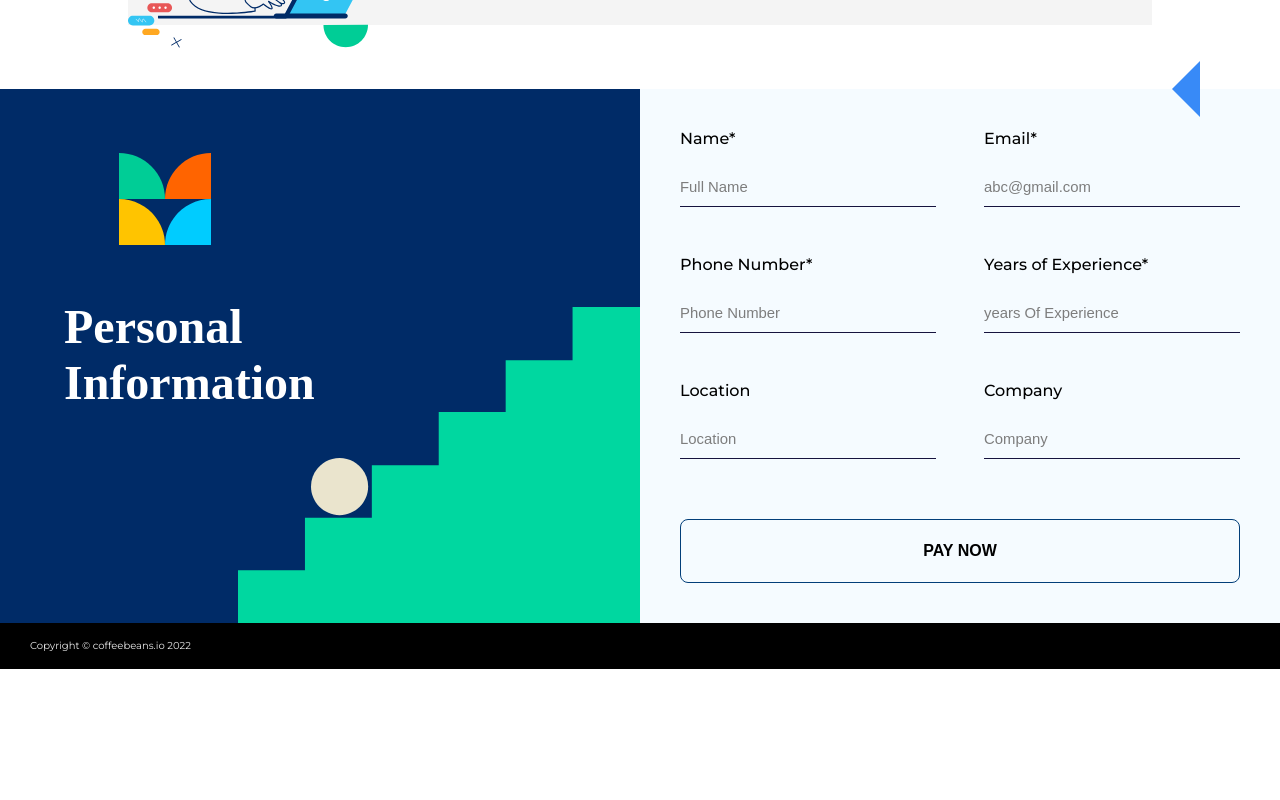
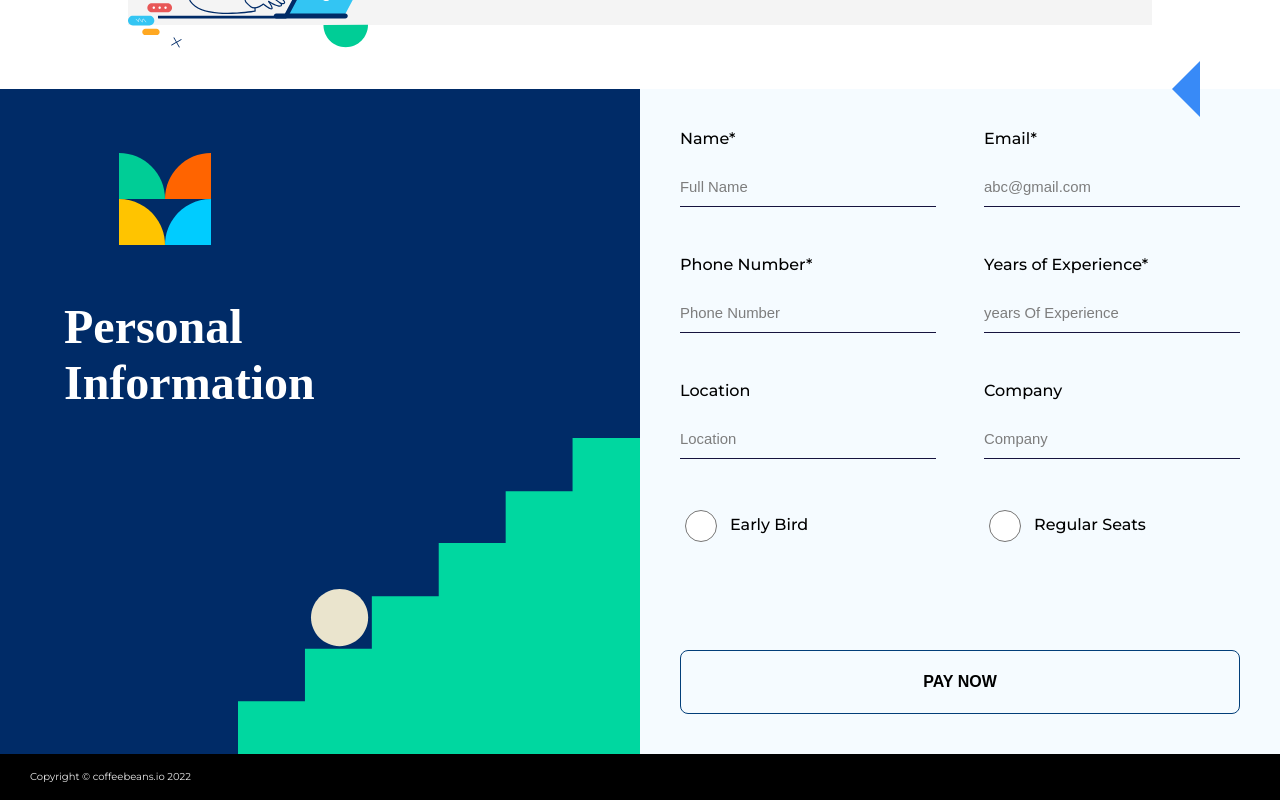
Before and after one commit to OmRajeshk163/techleadtraining, a Next.js app: page / in a window 1280 px wide. Shown: the part 3087-3887 px from the top of the page. Before the commit the page ends 3756 px from the top, so only its background shows below. Built offline with nearby package versions, Linux system fonts and the light colour scheme; a web font is replaced by a local one.

Commit message:
Seat Type Input Field added.

```diff
--- a/components/ui/contactForm/contactForm.module.css
+++ b/components/ui/contactForm/contactForm.module.css
@@ -107,6 +107,18 @@
   display: grid;
 }
 
+.enquiryFormRadioLabel {
+  color: var(--color-Black);
+  font-size: 1rem;
+  font-weight: 500;
+  display: flex;
+  align-items: center;
+  gap: 10px;
+}
+.enquiryFormRadioLabel input {
+  height: 2rem;
+  width: 2rem;
+}
 .enquiryFormLabel input {
   display: block;
 }
@@ -159,7 +171,9 @@
   color: var(--color-Black);
   font-weight: 300;
 }
-
+.enquiryFormRadioLabel .enquiryFormErrorMassage {
+  margin-top: 0rem;
+}
 .enquiryFormErrorMassage {
   color: var(--color-Red);
   font-size: 14px;
@@ -174,7 +188,12 @@
   font-weight: 500;
   display: grid;
 }
-
+@media screen and (max-width: 401px) {
+  .stairsImage {
+    bottom: -15px;
+    right: 0;
+  }
+}
 @media screen and (max-width: 992px) {
   .contactFormContainer {
     flex-direction: column;
--- a/components/ui/contactForm/index.js
+++ b/components/ui/contactForm/index.js
@@ -26,13 +26,12 @@ const ContactForm = () => {
     useForm(submit, validationGeneral, formState);
 
   async function submit() {
-    alert();
     setFormState("submitting");
     try {
       console.log("values", values);
       //const res = await axios.post(contactFormLink, { ...values });
       // if (res && res.data.success) {
-      //   setFormState("submitted");
+      setFormState("submitted");
       //   setValues({});
       //   logSuccess();
       // }
@@ -166,7 +165,35 @@ const ContactForm = () => {
                 className={styles.enquiryFormInput}
               />
             </label>
-
+            <label className={styles.enquiryFormRadioLabel}>
+              <input
+                type="radio"
+                value="earlyBirdSeats"
+                name="seatType"
+                onChange={handleChange}
+                checked={values.seatType === "earlyBirdSeats"}
+                required
+              />
+              Early Bird
+            </label>
+            <label className={styles.enquiryFormRadioLabel}>
+              <input
+                type="radio"
+                value="regularSeats"
+                name="seatType"
+                onChange={handleChange}
+                checked={values.seatType === "regularSeats"}
+                required
+              />
+              Regular Seats
+            </label>
+            <label className={styles.enquiryFormRadioLabel} htmlFor="seatType">
+              {errors.seatType && (
+                <p className={styles.enquiryFormErrorMassage}>
+                  {errors.seatType}
+                </p>
+              )}
+            </label>
             <div className={styles.submitBtnContainer}>
               {/* <ReCAPTCHA
               sitekey={process.env.NEXT_PUBLIC_SITE_KEY}
--- a/helpers/formValidation.js
+++ b/helpers/formValidation.js
@@ -38,6 +38,9 @@ export const validationGeneral = (values) => {
     errors.yearsOfExp = "Years of Experience is required*";
   } else if (!experienceRegex.test(values.yearsOfExp)) {
     errors.yearsOfExp = "Please enter the valid Years of Experience";
+  }
+  if (!values.seatType) {
+    errors.seatType = "Please Select Seat Type";
   }
   return errors;
 };
```
Also changed, not shown: components/modules/home/trainingDetails/PriceItem.js (+0 -8 lines).
